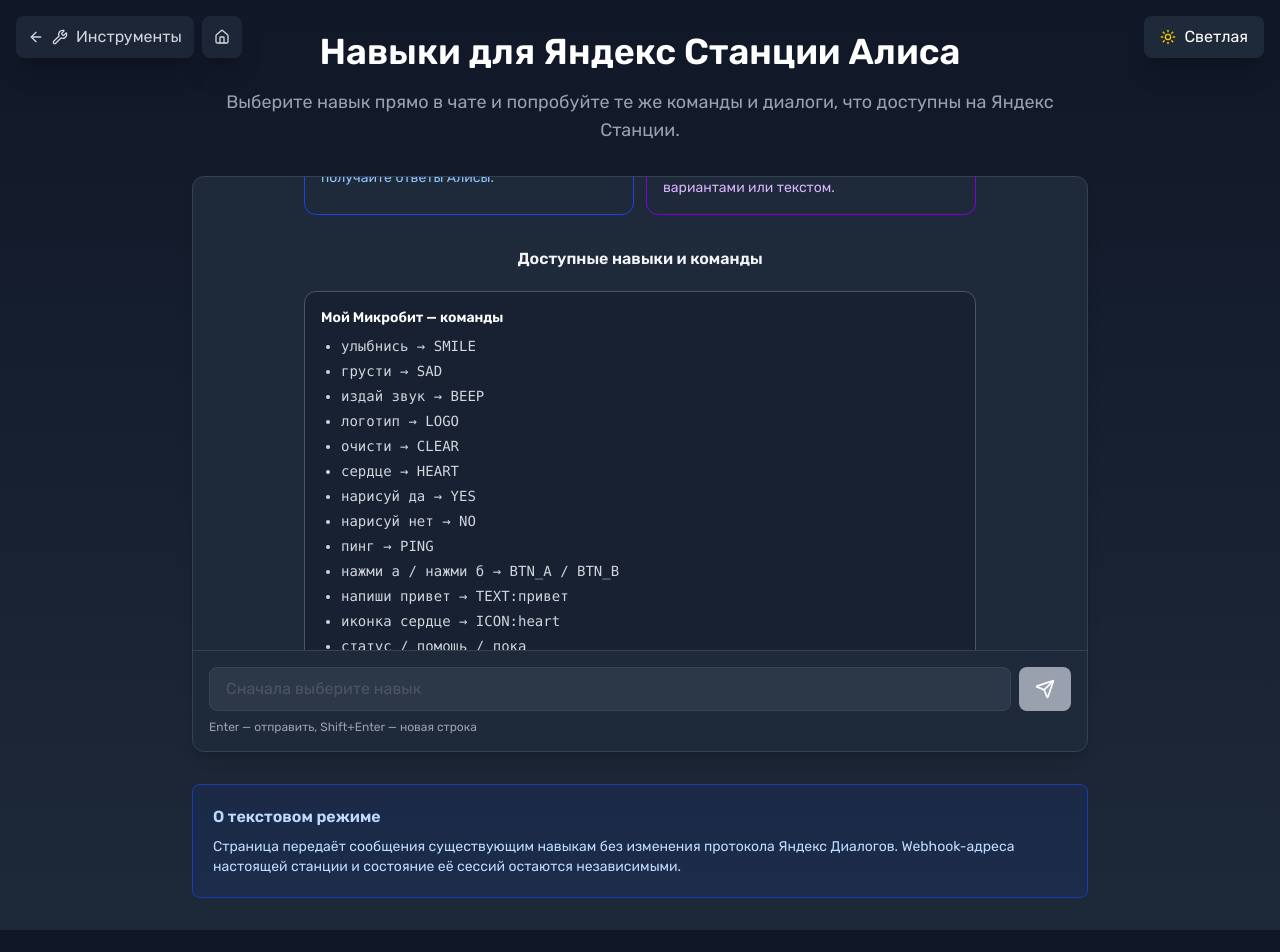
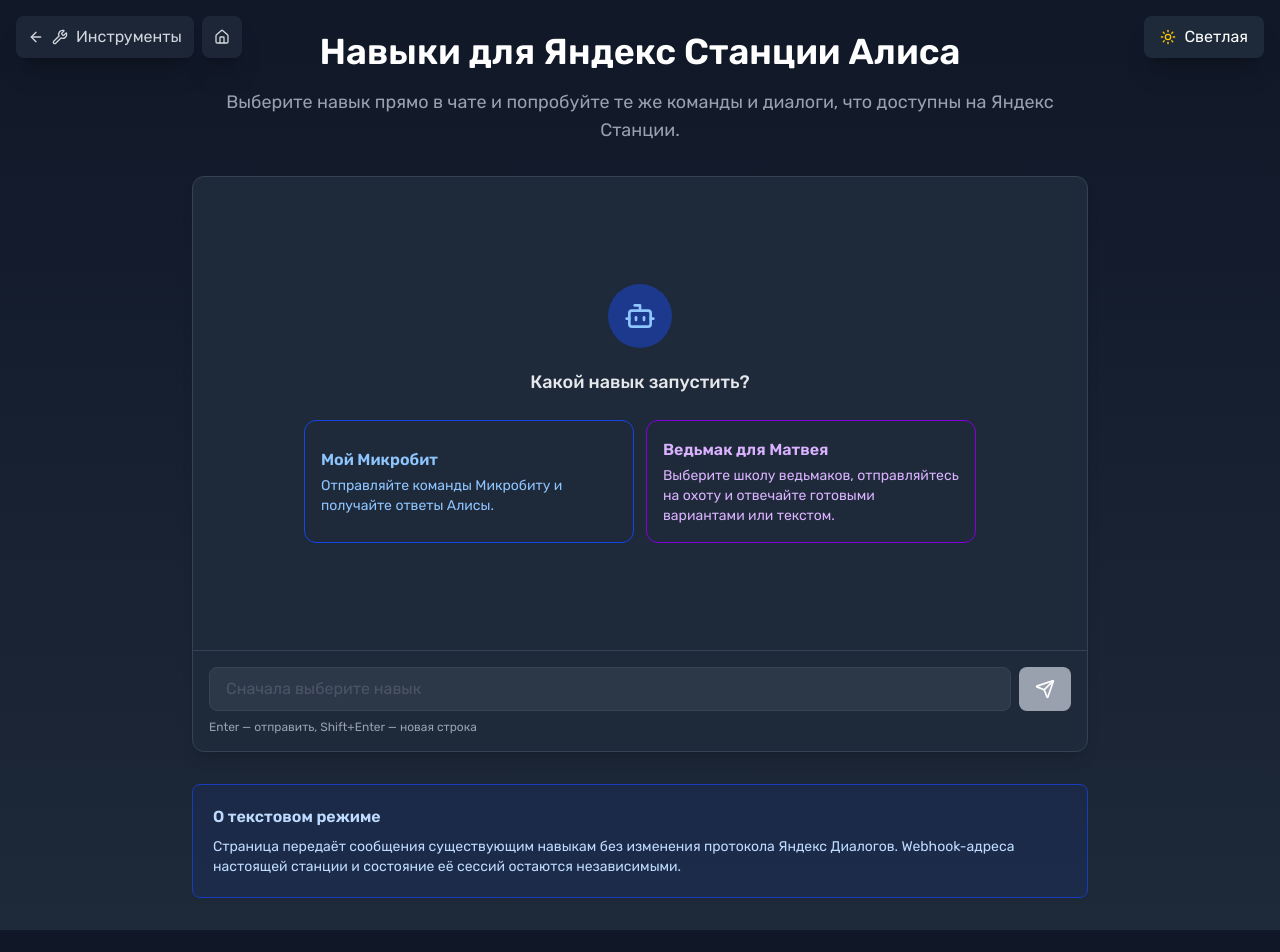
Before and after one commit to archik408/nextjs-cv, a Next.js app: page /yandex-alice-skills in a window 1280 px wide. Shown: the top 952 px of the page. Built offline with nearby package versions, Linux system fonts and the light colour scheme.

Commit message:
feat: added pusher and connection between microbit connector and alice hub

```diff
--- a/components/yandex-alice-chat.tsx
+++ b/components/yandex-alice-chat.tsx
@@ -301,34 +301,6 @@
                         );
                       })}
                     </div>
-
-                    <div className="mt-8 space-y-5 text-left">
-                      <h2 className="text-center text-base font-semibold text-gray-800 dark:text-gray-100">
-                        {t.yandexAliceSkillsCatalogTitle}
-                      </h2>
-                      <div className="rounded-xl border border-gray-200 bg-gray-50 p-4 dark:border-gray-600 dark:bg-gray-900/40">
-                        <h3 className="mb-2 text-sm font-semibold text-gray-900 dark:text-white">
-                          {t.yandexAliceMicrobitCommandsTitle}
-                        </h3>
-                        <ul className="list-disc space-y-1 pl-5 text-sm text-gray-700 dark:text-gray-300">
-                          {t.yandexAliceMicrobitCommands.map((command) => (
-                            <li key={command}>
-                              <code className="font-mono text-xs sm:text-sm">{command}</code>
-                            </li>
-                          ))}
-                        </ul>
-                      </div>
-                      <div className="rounded-xl border border-gray-200 bg-gray-50 p-4 dark:border-gray-600 dark:bg-gray-900/40">
-                        <h3 className="mb-2 text-sm font-semibold text-gray-900 dark:text-white">
-                          {t.yandexAliceWitcherCommandsTitle}
-                        </h3>
-                        <ul className="list-disc space-y-1 pl-5 text-sm text-gray-700 dark:text-gray-300">
-                          {t.yandexAliceWitcherCommands.map((command) => (
-                            <li key={command}>{command}</li>
-                          ))}
-                        </ul>
-                      </div>
-                    </div>
                   </div>
                 </div>
               ) : (
```
